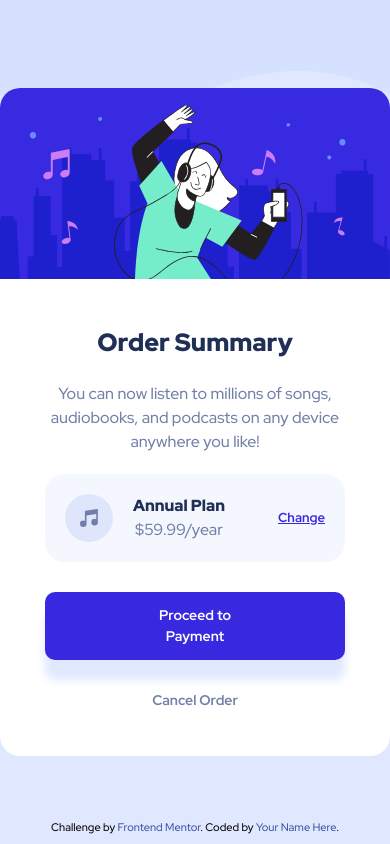
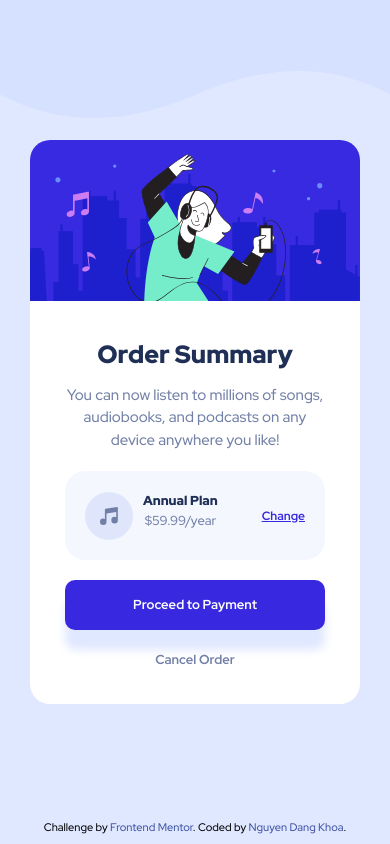
Before and after one commit to dangkhoa1195/order-summary-component, a plain HTML site: page index.html in a window 390 px wide. Drawn offline with Linux system fonts and the light colour scheme.

Commit message:
finish project

```diff
--- a/index.html
+++ b/index.html
@@ -60,7 +60,7 @@
       Challenge by
       <a href="https://www.frontendmentor.io?ref=challenge" target="_blank"
         >Frontend Mentor</a
-      >. Coded by <a href="#">Your Name Here</a>.
+      >. Coded by <a href="#">Nguyen Dang Khoa</a>.
     </footer>
   </body>
 </html>
--- a/style.css
+++ b/style.css
@@ -171,3 +171,36 @@ body {
 .btn-cancel:hover {
   color: var(--dark-blue);
 }
+@media only screen and (max-width: 576px) {
+  .container {
+    max-width: 33rem;
+  }
+  .content {
+    padding: 3.5rem;
+    gap: 1rem;
+  }
+  .content h3 {
+    font-size: 2rem;
+  }
+  .content p {
+    font-size: 1.5rem;
+    margin-bottom: 1rem;
+  }
+  .plan-box .plan-box-left {
+    gap: 1rem;
+  }
+  .plan-box-left div h3,
+  .plan-box-left div p {
+    font-size: 1.3rem;
+  }
+  .plan-box .plan-box-right a {
+    font-size: 1.2rem;
+  }
+  .btn-proceed {
+    padding: 1.5rem 5.5rem;
+    font-size: 1.3rem;
+  }
+  .btn-cancel {
+    font-size: 1.3rem;
+  }
+}
```
